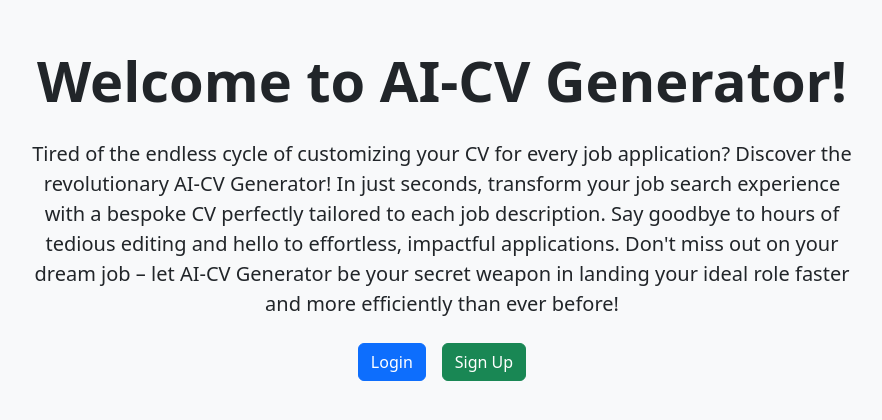
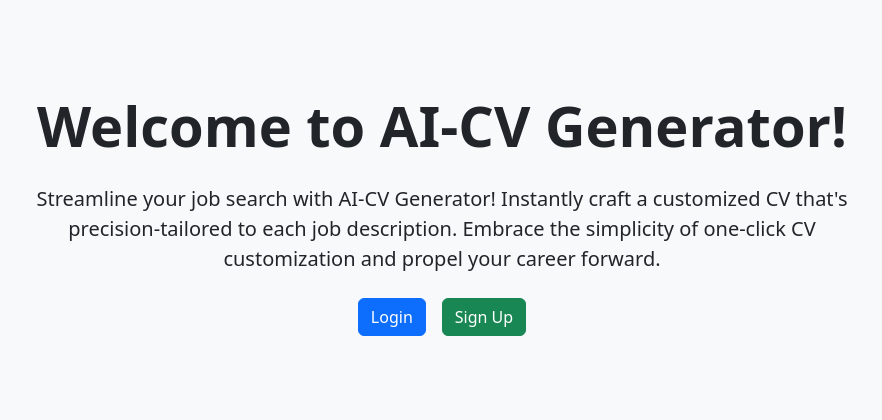
Before and after one commit to arantruslove/Full-Stack-Boilerplate, a React (Vite) app in the folder frontend/: page / in a window 1280 px wide. Shown: the part 186-606 px from the top of the page, without its empty margins (198-1080 px from the left). Built offline with nearby package versions, Linux system fonts and the light colour scheme.

Commit message:
Changing the landing page persuasion paragraph.

```diff
--- a/frontend/src/pages/LandingPage/components/LandingPage.jsx
+++ b/frontend/src/pages/LandingPage/components/LandingPage.jsx
@@ -8,14 +8,10 @@
         <Col md={8} className="text-center">
           <h1 className="display-4 fw-bold">Welcome to AI-CV Generator!</h1>
           <p className="lead mt-4">
-            Tired of the endless cycle of customizing your CV for every job
-            application? Discover the revolutionary AI-CV Generator! In just
-            seconds, transform your job search experience with a bespoke CV
-            perfectly tailored to each job description. Say goodbye to hours of
-            tedious editing and hello to effortless, impactful applications.
-            Don't miss out on your dream job – let AI-CV Generator be your
-            secret weapon in landing your ideal role faster and more efficiently
-            than ever before!
+            Streamline your job search with AI-CV Generator! Instantly craft a
+            customized CV that&apos;s precision-tailored to each job
+            description. Embrace the simplicity of one-click CV customization
+            and propel your career forward.
           </p>
           <div className="d-flex justify-content-center mt-4">
             <Button variant="primary" className="mx-2" href="#login">
```
